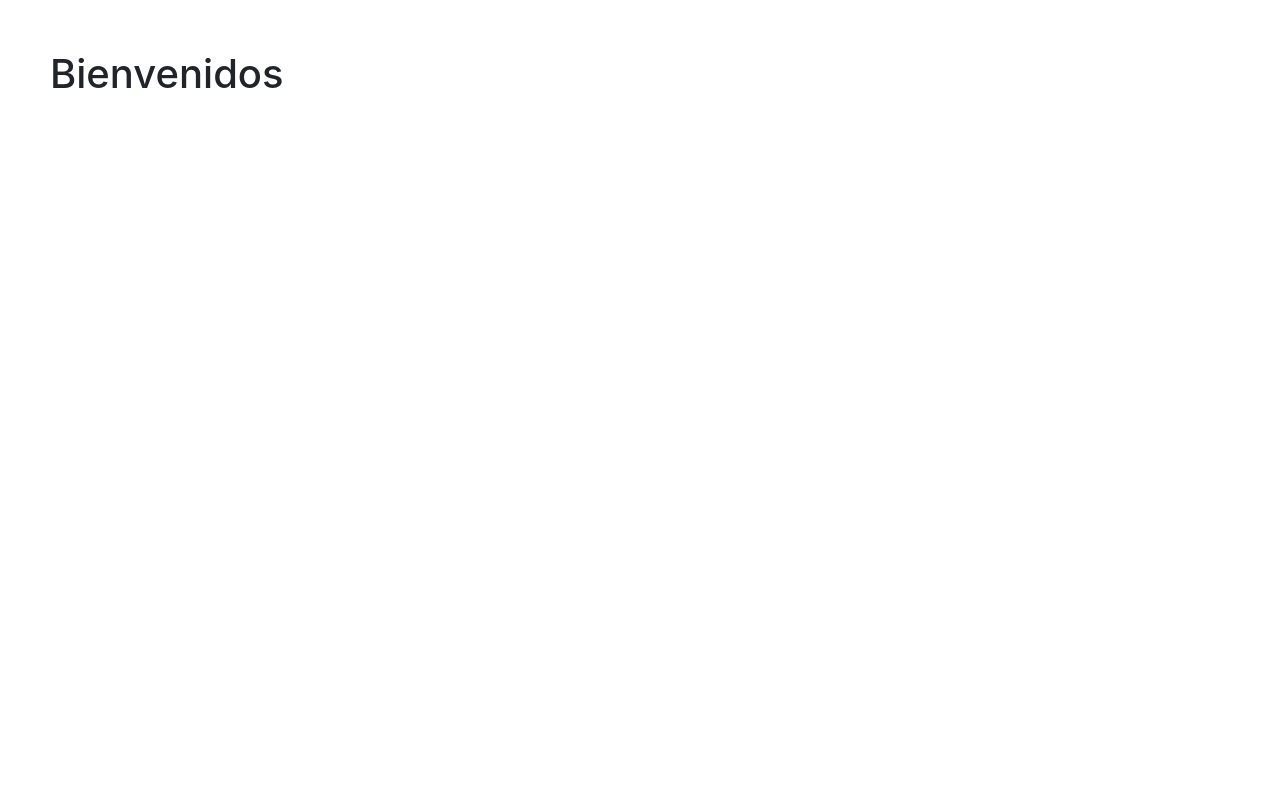
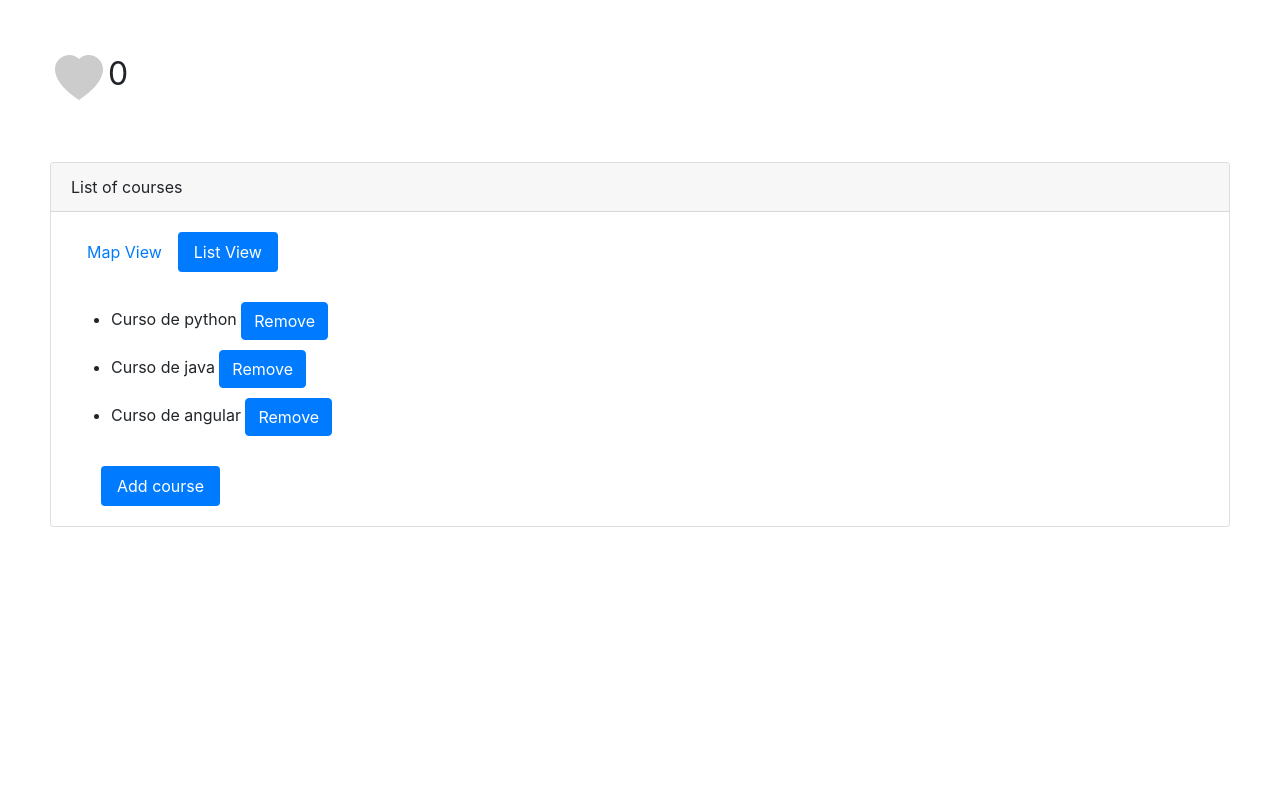
Before and after one commit to albaramosp/Angular, an Angular app: page / in a window 1280 px wide. Shown: the top 800 px of the page. Built offline with nearby package versions, Linux system fonts and the light colour scheme.

Commit message:
ngFor and change detection

```diff
--- a/src/app/app.component.html
+++ b/src/app/app.component.html
@@ -1,15 +1,51 @@
+<!--
 <favorite [isFavorite]="post.isFavorite" (myChange)="onFavChanged($event)"></favorite>
-<br>
-<br>
-<tweet-like></tweet-like>
+-->
+
+<tweet-like [isLiked]="tweet.isLiked" [totalLikes]="tweet.totalLikes"></tweet-like>
 <br>
 <br>
 <bootstrap-panel>
-    <div class="heading">Heading</div>
-    <div class="body">
-        <h2>Body</h2>
-        <p>Hello this is my content</p>
-    </div>
-    <ng-container class="heading">Another heading</ng-container>
-    <!--ng-container doesn't render an HTML element for just the text, it just takes the text-->
+    <div class="heading" *ngIf="coursesExist(); then coursesList; else noCourses">List of courses</div>
+    <ng-template #coursesList>List of courses</ng-template>
+    <ng-template #noCourses>No courses yet</ng-template>
+    <div class="body" *ngIf="coursesExist(); then coursesContent; else addCourse"></div>
+    <ng-template #coursesContent>
+        <ul style="margin-bottom:30px;" class="nav nav-pills">
+            <li class="nav-item">
+                <a class="nav-link" [class.active]="viewMode == 'map'" (click)="viewMode='map'" href='#'>Map View</a>
+            </li>
+            <li class="nav-item">
+                <a class="nav-link" [class.active]="viewMode == 'list'" (click)="viewMode='list'" href='#'>List View</a>
+            </li>
+        </ul>
+        <div [ngSwitch]="viewMode">
+            <div *ngSwitchCase="'map'">Map view content</div>
+            <div *ngSwitchCase="'list'">
+                <ul>
+                    <li style="margin-bottom:10px;" *ngFor="let course of courses">
+                        {{ course.name }}
+                        <button class="btn btn-primary" (click)="onRemove(course)">Remove</button>
+                    </li>
+                </ul>
+            </div>
+            <div *ngSwitchDefault>Otherwise</div>
+        </div>
+        <ul class="nav nav-pills" style="margin-left:30px; margin-top: 30px;">
+            <li class="nav-item">
+                <a class="nav-link active" (click)="onAdd()" href='#'>Add course</a>
+            </li>
+        </ul>
+    </ng-template>
+
+    <ng-template #addCourse>
+        <ul class="nav nav-pills" style="margin-left:30px; margin-top: 30px;">
+            <li class="nav-item">
+                <a class="nav-link active" (click)="onAdd()" href='#'>Add course</a>
+            </li>
+        </ul>
+    </ng-template>
+
+    <!--<ng-container class="heading">Another heading</ng-container>
+    ng-container doesn't render an HTML element for just the text, it just takes the text-->
 </bootstrap-panel>
--- a/src/app/app.component.ts
+++ b/src/app/app.component.ts
@@ -12,6 +12,46 @@ export class AppComponent {
     isFavorite: false
   }
 
+  tweet = {
+    body: "This is the content of a tweet",
+    isLiked: false,
+    totalLikes: 0
+  }
+
+  courses = [
+    {
+      id: 1,
+      name: "Curso de python"
+    },
+    {
+      id: 2,
+      name: "Curso de java"
+    },
+    {
+      id: 3,
+      name: "Curso de angular"
+    }
+  ];
+
+  viewMode = "list";
+
+  onAdd(){
+    this.courses.push({id:4, name:"Nuevo curso"});
+  }
+
+  onRemove(course){
+    this.courses.splice(this.courses.indexOf(course), 1);
+  }
+
+  coursesExist(){
+    console.log("I'm called and I'm ", this.courses.length > 0);
+    if (this.courses.length > 0){
+      return true;
+    } else {
+      return false;
+    }
+  }
+
   onFavChanged(eventArgs: FavoriteChangedEventArgs){
     console.log("Fav was changed, now it is ", eventArgs);
   }
--- a/src/app/like/like.component.css
+++ b/src/app/like/like.component.css
@@ -1,5 +1,5 @@
 svg {
-    color: gray;
+    color: #ccc;
     width: 3em;
     height: 3em;
     cursor: pointer;
--- a/src/app/like/like.component.ts
+++ b/src/app/like/like.component.ts
@@ -12,8 +12,8 @@ import { Component, Input, OnInit } from '@angular/core';
   styleUrls: ['./like.component.css']
 })
 export class LikeComponent implements OnInit {
-  totalLikes = 0;
-  isLiked = false;
+  @Input() totalLikes: number;
+  @Input() isLiked: boolean;
 
   ngOnInit(): void {
   }
@@ -25,7 +25,7 @@ export class LikeComponent implements OnInit {
 
     } else {
       this.totalLikes -= 1;
-      document.getElementById("likeBtn").style.color = "gray";
+      document.getElementById("likeBtn").style.color = "#ccc";
     }
 
     this.isLiked = !this.isLiked;
```
